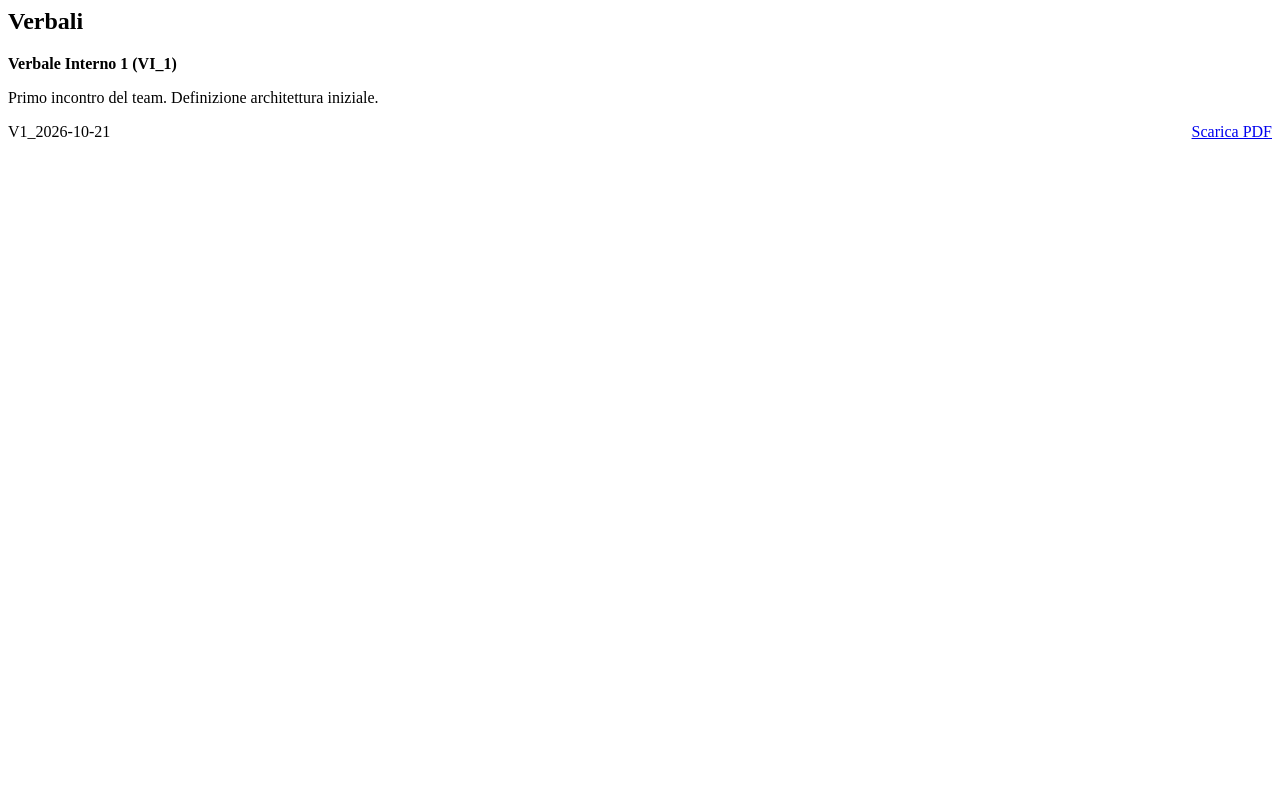
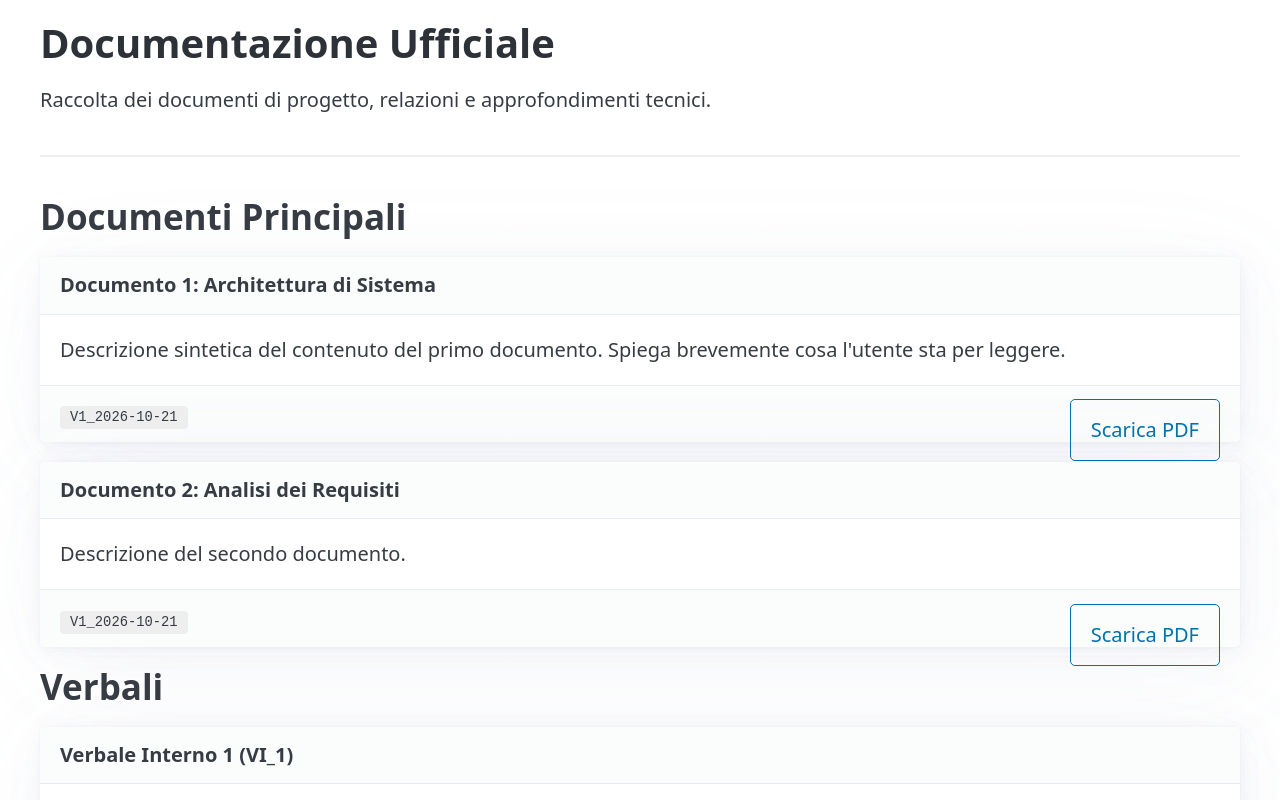
Before and after one commit to carlonardin/SWEDocsTest, a plain HTML site: page index.html in a window 1280 px wide. Shown: the top 800 px of the page. Drawn offline with nearby package versions, Linux system fonts and the light colour scheme.

Commit message:
Enhance index.html with documentation and styling

```diff
--- a/index.html
+++ b/index.html
@@ -1,3 +1,54 @@
+<!DOCTYPE html>
+<html lang="it" data-theme="light">
+<head>
+    <meta charset="UTF-8">
+    <meta name="viewport" content="width=device-width, initial-scale=1.0">
+    <title>Documentazione Team</title>
+    <!-- Importiamo Pico.css per un design pulito immediato -->
+    <link rel="stylesheet" href="https://cdn.jsdelivr.net/npm/@picocss/pico@2/css/pico.min.css">
+    <style>
+        /* Piccole correzioni di stile inline, spostabili in assets/style.css */
+        header.main-header { border-bottom: 2px solid #eee; padding-bottom: 1rem; margin-bottom: 2rem; }
+        .version-badge { background: #eee; padding: 0.2rem 0.5rem; border-radius: 4px; font-family: monospace; font-size: 0.85em; }
+    </style>
+</head>
+<body>
+    <main class="container">
+        <!-- INTESTAZIONE -->
+        <header class="main-header">
+            <!-- Rimuovi il commento qui sotto quando carichi il logo -->
+            <!-- <img src="assets/logo-team.png" alt="Logo" style="max-height: 80px; margin-bottom: 1rem;"> -->
+            <h1>Documentazione Ufficiale</h1>
+            <p>Raccolta dei documenti di progetto, relazioni e approfondimenti tecnici.</p>
+        </header>
+
+        <!-- DOCUMENTI PRINCIPALI -->
+        <section>
+            <h2>Documenti Principali</h2>
+
+            <article>
+                <header>
+                    <strong>Documento 1: Architettura di Sistema</strong>
+                </header>
+                <p>Descrizione sintetica del contenuto del primo documento. Spiega brevemente cosa l'utente sta per leggere.</p>
+                <footer>
+                    <span class="version-badge">V1_2026-10-21</span>
+                    <a href="pdf/documento_1.pdf" role="button" class="outline" style="float: right;">Scarica PDF</a>
+                </footer>
+            </article>
+
+            <article>
+                <header>
+                    <strong>Documento 2: Analisi dei Requisiti</strong>
+                </header>
+                <p>Descrizione del secondo documento.</p>
+                <footer>
+                    <span class="version-badge">V1_2026-10-21</span>
+                    <a href="pdf/documento_2.pdf" role="button" class="outline" style="float: right;">Scarica PDF</a>
+                </footer>
+            </article>
+        </section>
+
 <!-- SEZIONE VERBALI -->
         <section>
             <h2>Verbali</h2>
@@ -14,3 +65,6 @@
                 </footer>
             </article>
         </section>
+    </main>
+</body>
+</html>
```
